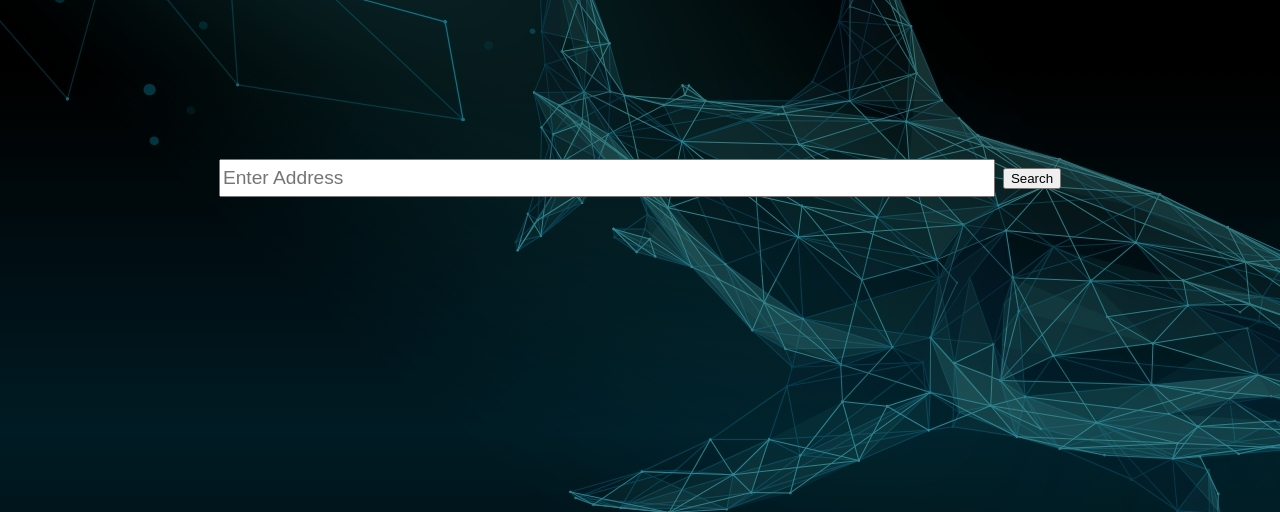
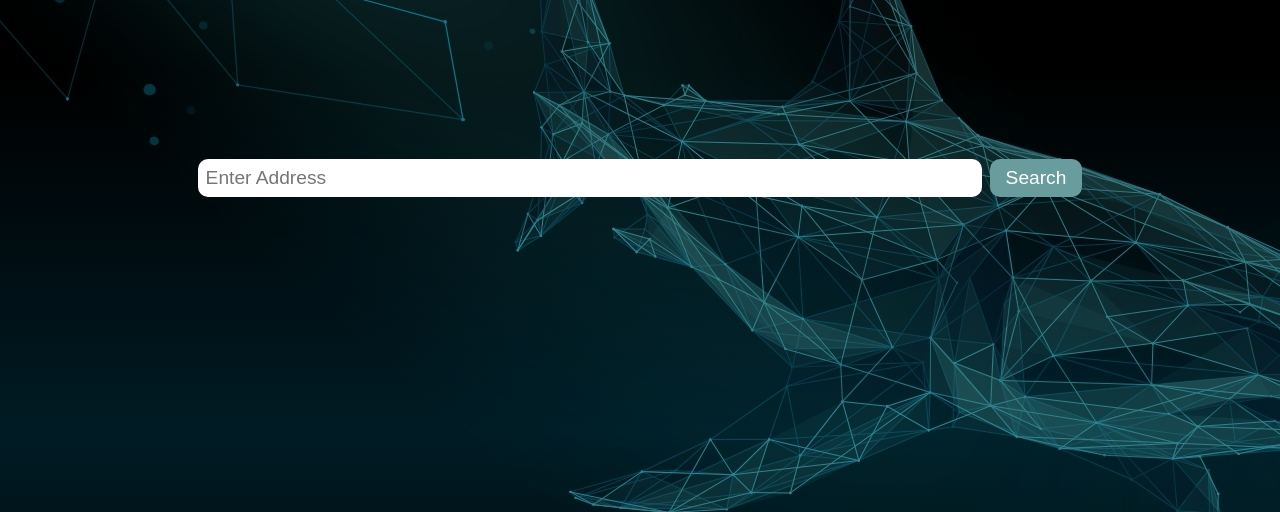
Before and after one commit to leocoding0326/fdfiber-checker, a plain HTML site: page index.html in a window 1280 px wide. Shown: the part 288-800 px from the top of the page. Drawn offline with Linux system fonts and the light colour scheme; a web font is replaced by a local one.

Commit message:
Completed all the styling of browser page

```diff
--- a/style.css
+++ b/style.css
@@ -36,8 +36,25 @@ main {
     flex-wrap: wrap;
 }
 
+#address-input,
+#input-button {
+    border-radius: 10px;
+    border: none;
+    font-size: 1.2rem;
+}
+
 #address-input {
     min-width: 60%;
-    height: 2rem;
-    font-size: 1.2rem;
+    padding: .5rem;
 }
+
+#address-input:focus {
+    outline: none;
+    box-shadow: 0 0 5px #699D9D;
+}
+
+#input-button {
+    padding: .5rem 1rem;
+    background-color: #699D9D;
+    color: white;
+}
```
